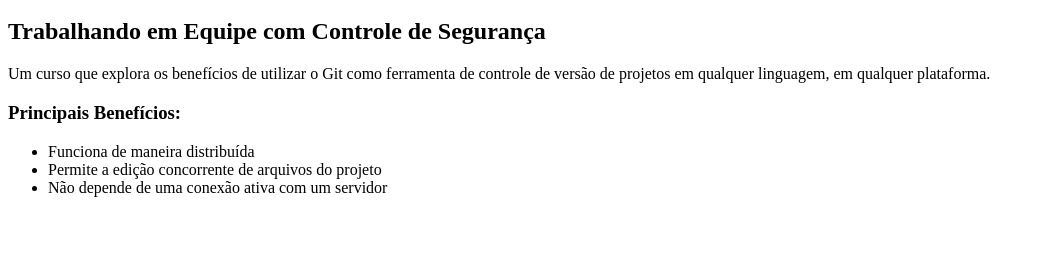
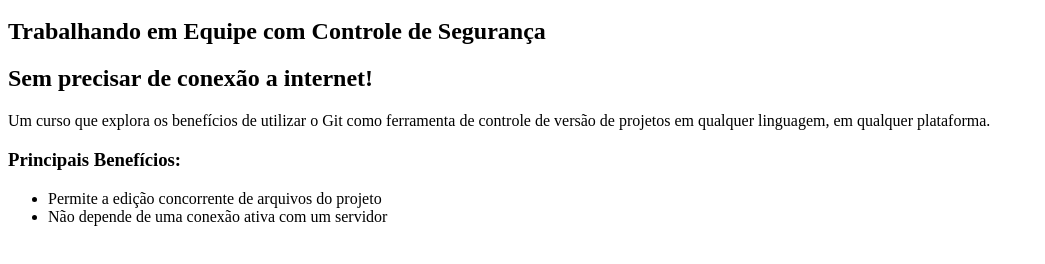
Before and after one commit to maxmatther1313/CursoGit, a plain HTML site: page index.html in a window 1280 px wide. Shown: the part 48-312 px from the top of the page, without its empty margins (0-1045 px from the left). Drawn offline with Linux system fonts and the light colour scheme.

Commit message:
Git add -i

```diff
--- a/index.html
+++ b/index.html
@@ -4,12 +4,12 @@
     <body>
         <h1>Git</h1>
         <h2>Trabalhando em Equipe com Controle de Segurança</h2>
+        <h2>Sem precisar de conexão a internet!</h2>
 
         <p>Um curso que explora os benefícios de utilizar o Git como ferramenta de controle de versão de projetos em qualquer linguagem, em qualquer plataforma.</p>
 
         <h3>Principais Benefícios:</h3>
         <ul>
-            <li>Funciona de maneira distribuída</li>
             <li>Permite a edição  concorrente de arquivos do projeto</li>
             <li>Não depende de uma conexão ativa com um servidor</li>
         </ul>
```
